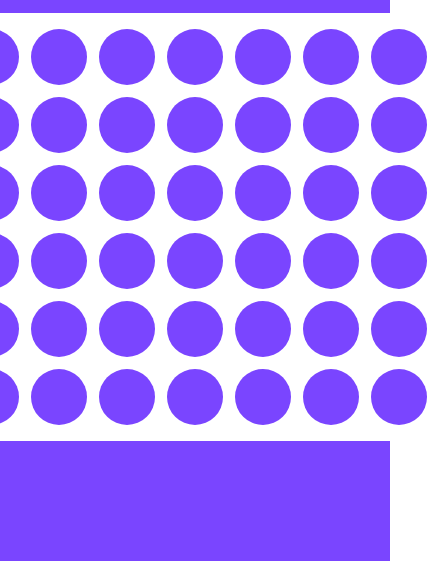
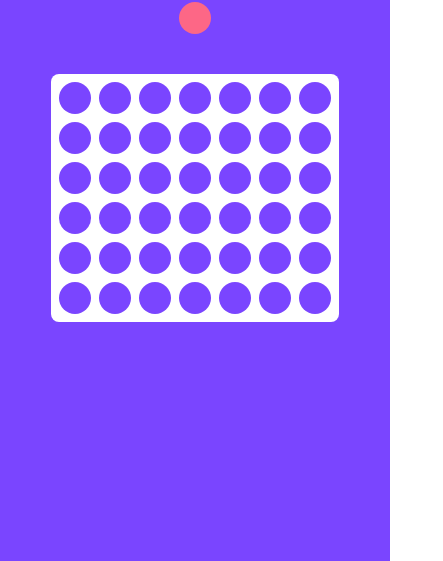
Before and after one commit to Himanshu-Sorathiya-Simform/Connect-Four, a website with bundled scripts: page index.html in a window 390 px wide. Shown: the part 283-844 px from the top of the page, 443 px wide, since content can reach past the window. Built offline with nearby package versions, Linux system fonts and the light colour scheme.

Commit message:
add responsiveness

```diff
--- a/style.css
+++ b/style.css
@@ -59,3 +59,23 @@
 .player2 {
 	background-color: var(--color-two);
 }
+
+@media (max-width: 600px) {
+	.container {
+		font-size: 1rem;
+
+		gap: 0.5rem;
+	}
+
+	.game-area {
+		padding: 0.5rem;
+		border-radius: 0.5rem;
+
+		gap: 0.5rem;
+	}
+
+	.circle {
+		height: 2rem;
+		width: 2rem;
+	}
+}
```
